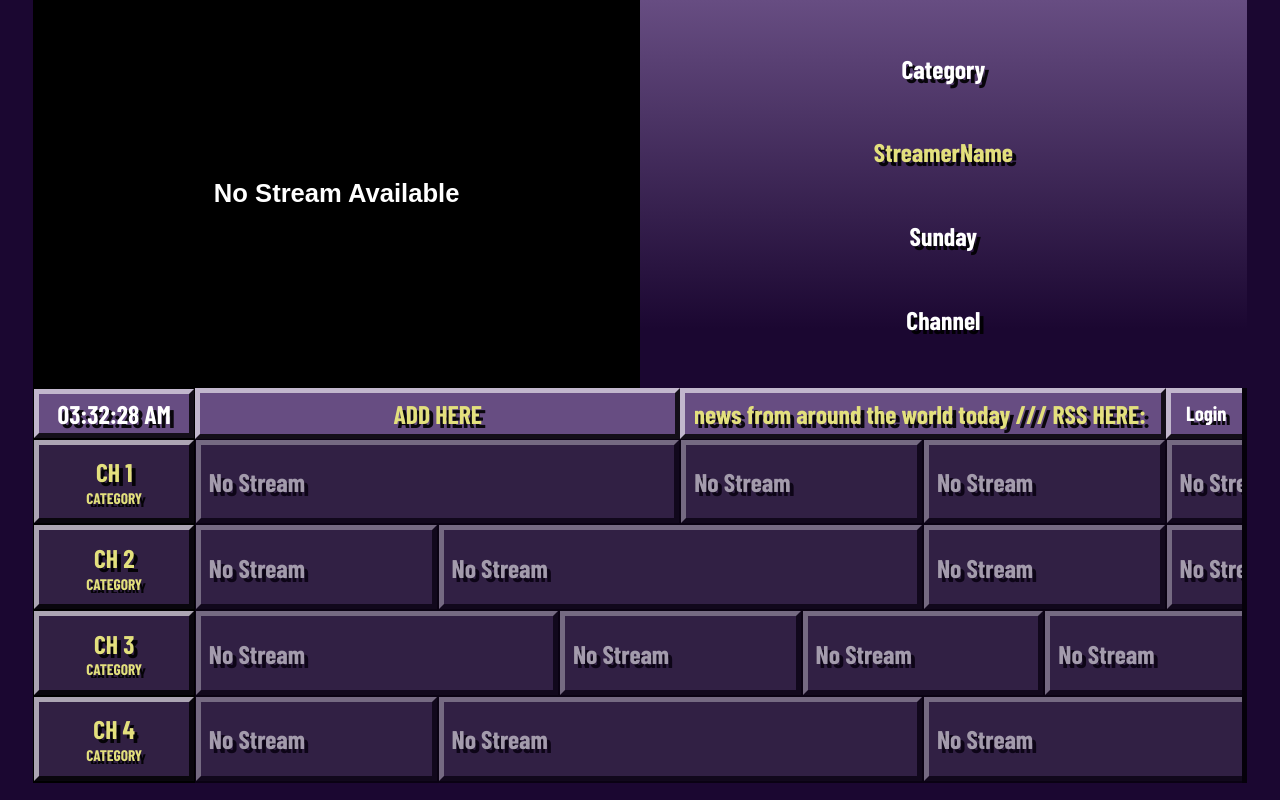
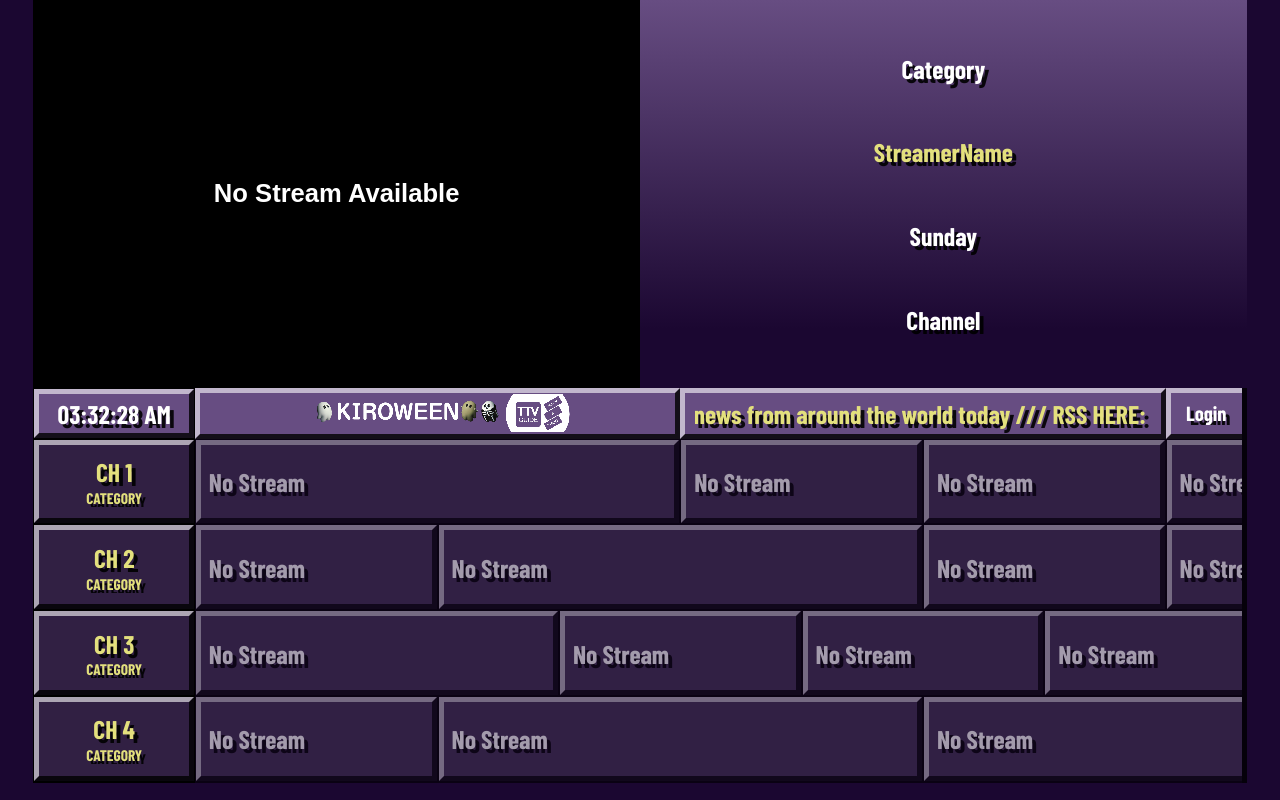
Before and after one commit to site-tech/VibeGuide, a React (Vite) app: page / in a window 1280 px wide. Built offline with nearby package versions, Linux system fonts and the light colour scheme; no server answers; a web font is replaced by a local one.

Commit message:
ad-banner

```diff
--- a/src/App.jsx
+++ b/src/App.jsx
@@ -939,7 +939,9 @@ function App() {
           }}
         >
           {/* Ad Banner Button - spans 2 cells */}
-          <button style={{
+          <button
+            onClick={() => window.open('https://kiroween.devpost.com/?ref_feature=challenge&ref_medium=your-open-hackathons&ref_content=Submissions+open', '_blank')}
+            style={{
               ...headerCellStyle,
               position: 'relative',
               cursor: 'pointer',
@@ -950,9 +952,9 @@ function App() {
               minWidth: `calc(${typicalColumnWidth} * 2)`,
               overflow: 'hidden',
               padding: 0
-          }}>
+            }}
+          >
             <div
-              className="filter-button-bg"
               style={{
                 position: 'absolute',
                 top: 0,
@@ -964,8 +966,7 @@ function App() {
                 borderLeft: '5px solid rgba(255, 255, 255, 0.6)',
                 borderBottom: '5px solid rgba(0, 0, 0, 0.8)',
                 borderRight: '5px solid rgba(0, 0, 0, 0.8)',
-                zIndex: -1,
-                transition: 'background-color 0.2s ease'
+                zIndex: -1
               }}
             />
             <img
```
Also changed, not shown: public/images/ad-banner.png. Lines whose indentation alone changed are shown as unchanged.
